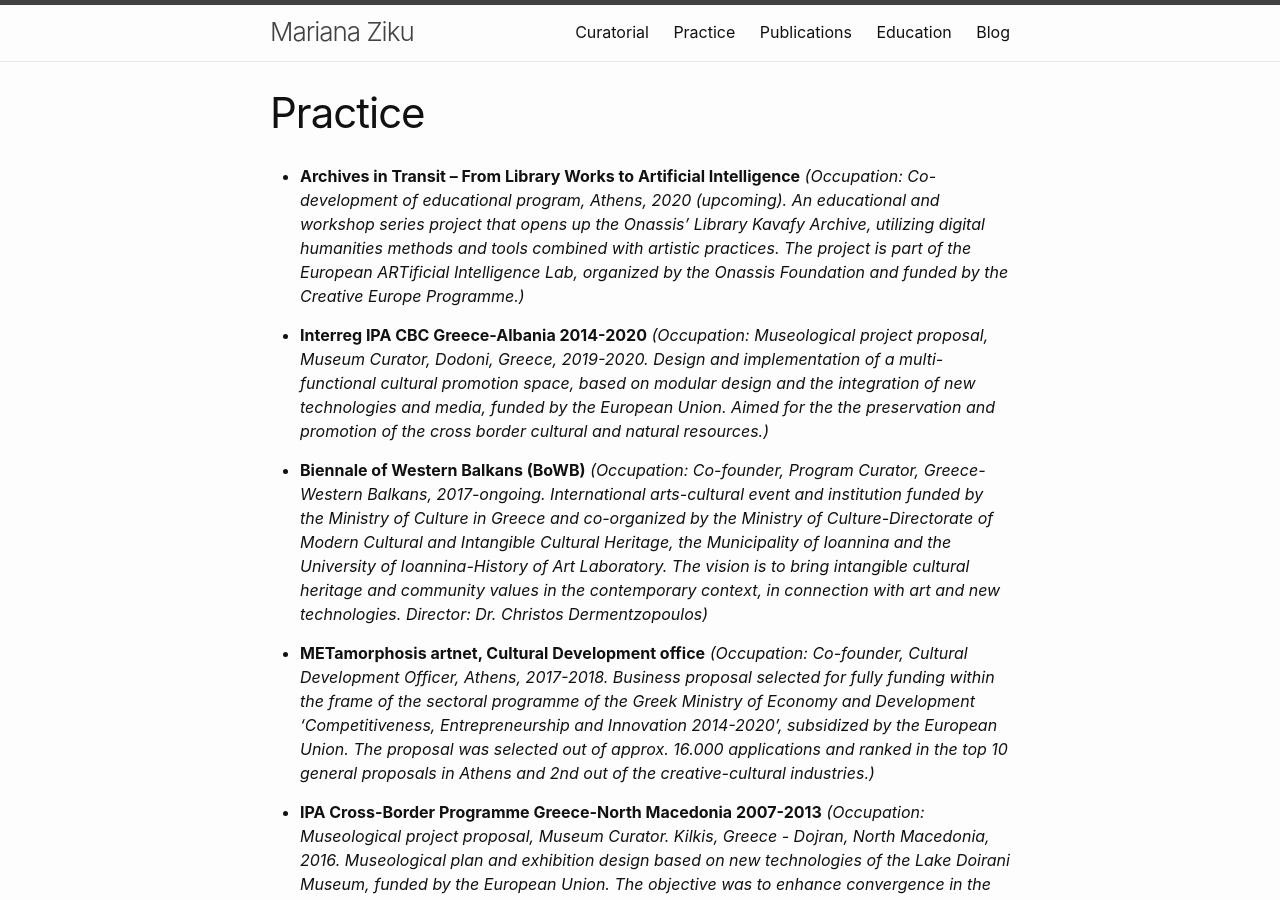
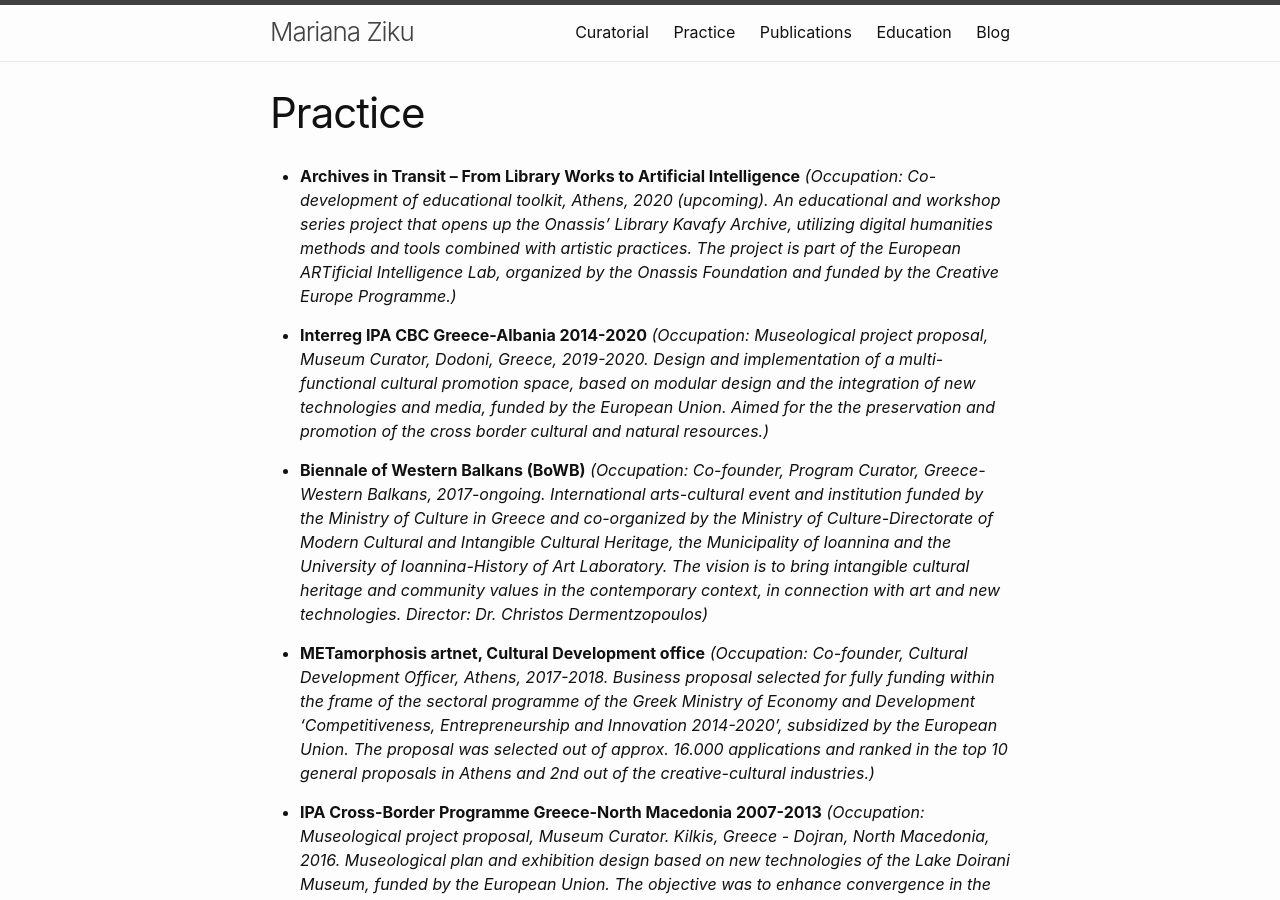
Before and after one commit to mziku/mziku.github.io, a Jekyll site: the page built from practice.md, in a window 1280 px wide and 900 px high. Built offline with Jekyll 4.4.1, drawn with Linux system fonts in a browser that asks for light colours.

Commit message:
Update practice.md

```diff
--- a/practice.md
+++ b/practice.md
@@ -5,7 +5,7 @@
 navigation_weight: 2
 ---
 
-+ **Archives in Transit – From Library Works to Artificial Intelligence** *(Occupation: Co-development of educational program, Athens, 2020 (upcoming). An educational and workshop series project that opens up the Onassis' Library Kavafy Archive, utilizing digital humanities methods and tools combined with artistic practices. The project is part of the European ARTificial Intelligence Lab, organized by the Onassis Foundation and funded by the Creative Europe Programme.)*
++ **Archives in Transit – From Library Works to Artificial Intelligence** *(Occupation: Co-development of educational toolkit, Athens, 2020 (upcoming). An educational and workshop series project that opens up the Onassis' Library Kavafy Archive, utilizing digital humanities methods and tools combined with artistic practices. The project is part of the European ARTificial Intelligence Lab, organized by the Onassis Foundation and funded by the Creative Europe Programme.)*
 
 + **Interreg IPA CBC Greece-Albania 2014-2020** *(Occupation: Museological project proposal, Museum Curator, Dodoni, Greece, 2019-2020. Design and implementation of a multi-functional cultural promotion space, based on modular design and the integration of new technologies and media, funded by the European Union. Aimed for the the preservation and promotion of the cross border cultural and natural resources.)*
 
```
